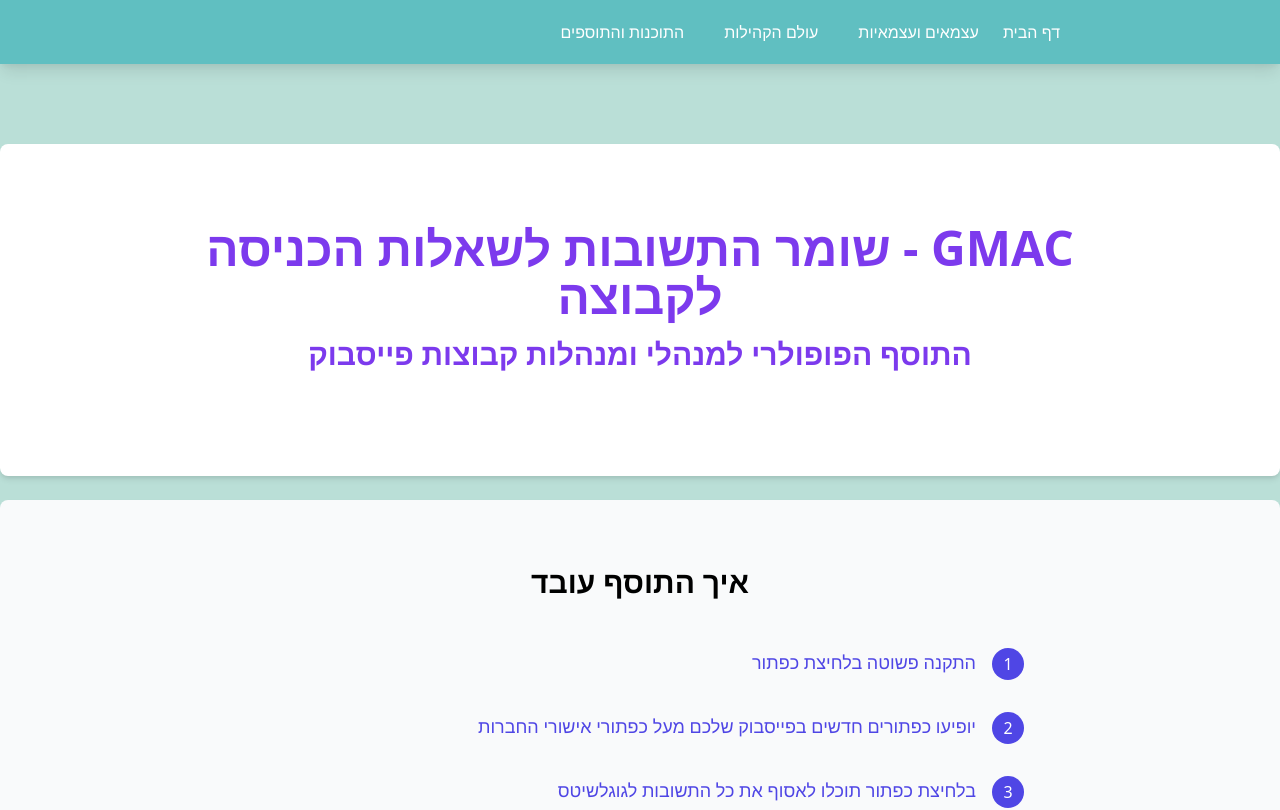
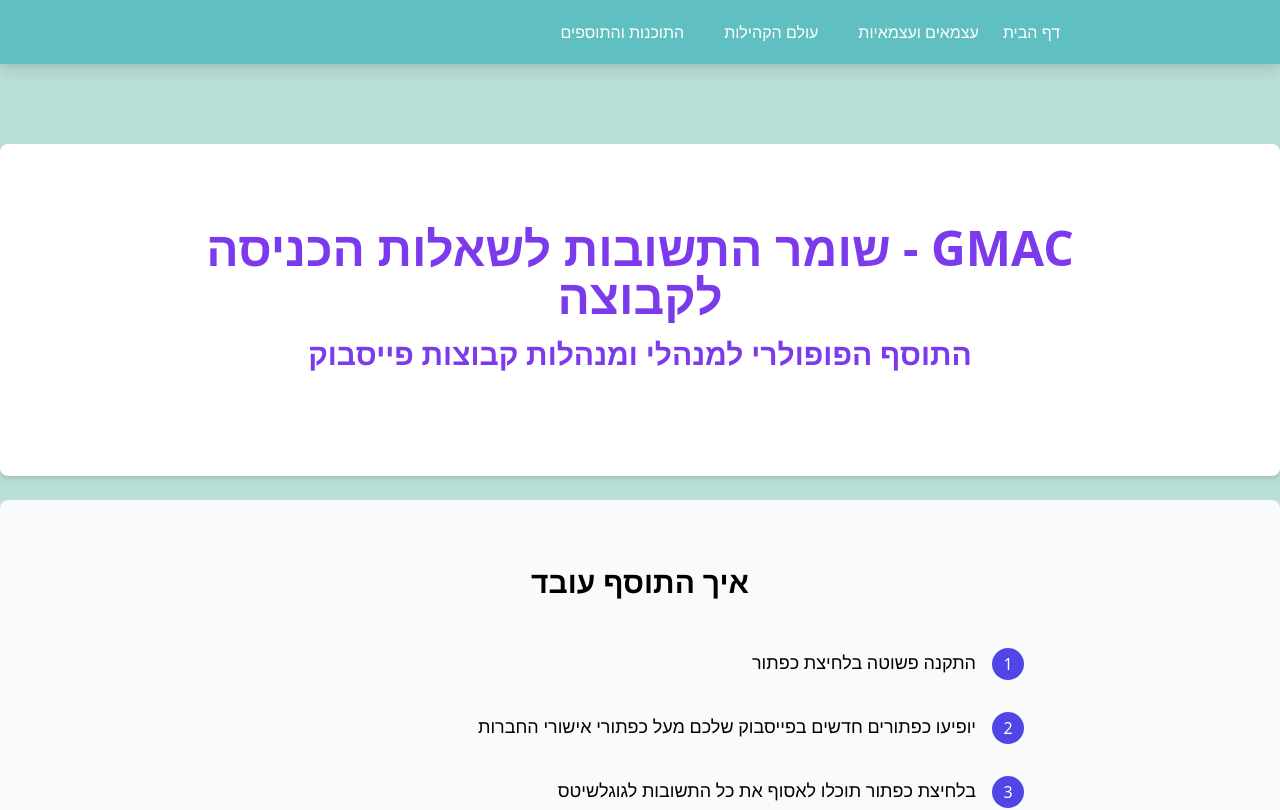
Before and after one commit to Zevik/Atsmai, a Next.js app: page /extensions/gmac in a window 1280 px wide. Shown: the top 810 px of the page. Built offline with nearby package versions, Linux system fonts and the light colour scheme.

Commit message:
שינוי צבע הטקסט של הצעדים לשחור

```diff
--- a/pages/extensions/gmac.js
+++ b/pages/extensions/gmac.js
@@ -184,7 +184,7 @@ export default function GmacPage() {
                                         <div className="flex-shrink-0 w-8 h-8 bg-indigo-600 text-white rounded-full flex items-center justify-center">
                                             {index + 1}
                                         </div>
-                                        <p className="text-lg text-indigo-600">{step}</p>
+                                        <p className="text-lg text-black">{step}</p>
                                     </div>
                                 ))}
                             </div>
```
